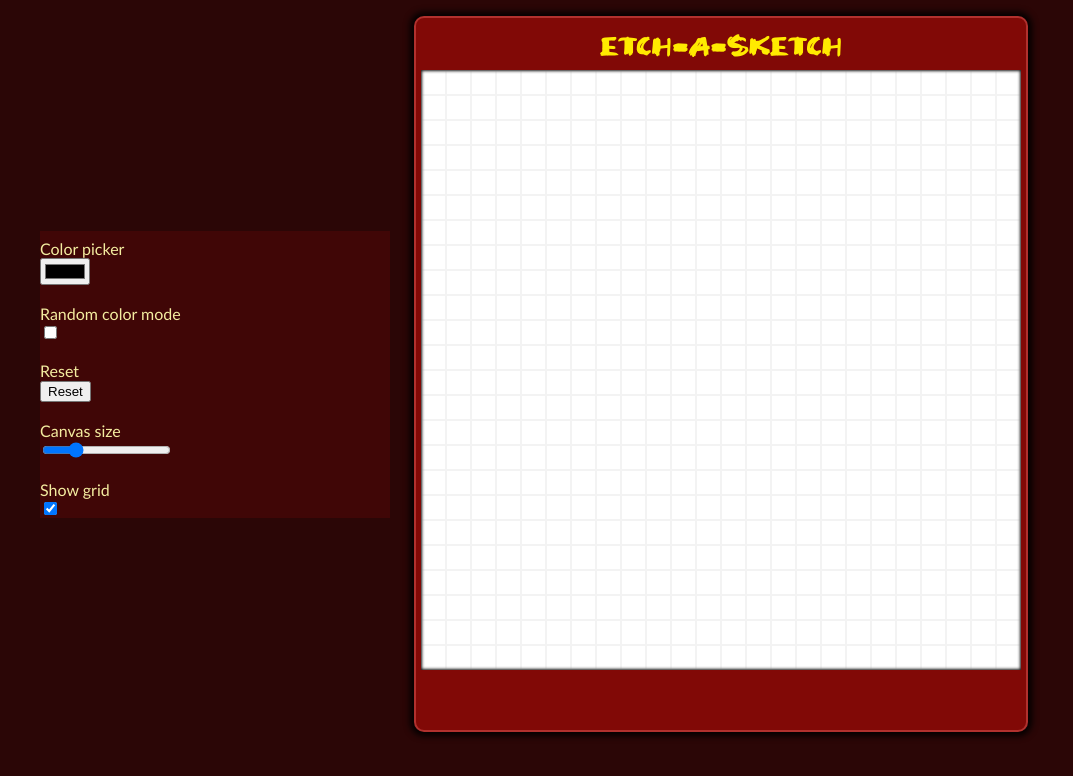
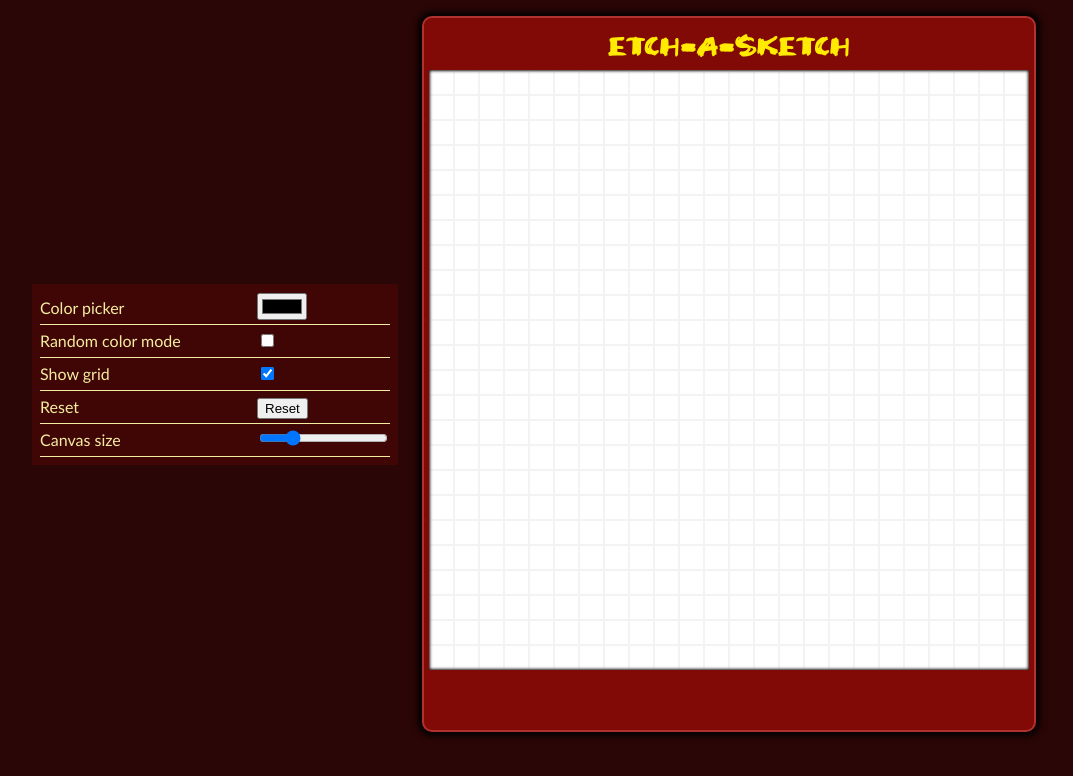
Before and after one commit to artlp/Etch-a-sketch, a plain HTML site: page index.html in a window 1280 px wide. Shown: the whole page, without its empty margins (106-1179 px from the left). Drawn offline with Linux system fonts and the light colour scheme.

Commit message:
style version 1 ready

```diff
--- a/index.html
+++ b/index.html
@@ -1,5 +1,6 @@
 <!DOCTYPE html>
 <html lang="en">
+
     <head>
         <meta charset="UTF-8">
         <meta http-equiv="X-UA-Compatible" content="IE=edge">
@@ -8,28 +9,31 @@
         <link rel="stylesheet" href="./style.css">
         <script src="./script.js" defer></script>
     </head>
+
     <body>
         <div class="wrapper">
             <div class="container">
                 <h1>Etch-a-Sketch</h1>
-            <div class="flex divcenter"></div>
+                <div class="divcenter"></div>
             </div>
-        <div class="flex controls">
-            <div class="leftflex"><label for="colorPicker">Color picker</label></div>
-            <div class="rightflex"><input type="color" name="" id="colorPicker"></div>
-            <br>
-            <div class="leftflex"><label for="randomColor">Random color mode</label></div>
-            <div class="rightflex"><input type="checkbox" name="" id="randomColor"></div>
-            <br>
-            <div class="leftflex"><label for="clearButton">Reset</label></div>
-            <div class="rightflex"><input type="button" id="resetButton" value="Reset"></div>
-            <br>
-            <div class="leftflex"><label for="canvasSize">Canvas size</label></div>
-            <div class="rightflex"><input type="range" name="" id="canvasSize" value="24" min="12" max="64"></div>
-            <br>
-            <div class="leftflex"><label for="toggleGrid">Show grid</label></div>
-            <div class="rightflex"><input type="checkbox" name="" id="toggleGrid" checked></div>
+            <div class="controls">
+                <div class="leftflex"><label for="colorPicker">Color picker</label>
+
+                    <label for="randomColor">Random color mode</label>
+                    <label for="toggleGrid">Show grid</label>
+                    <label for="clearButton">Reset</label>
+                    <label for="canvasSize">Canvas size</label>
+                </div>
+                <div class="rightflex">
+                    <div class="input"><input type="color" name="" id="colorPicker"></div>
+                    <div class="input"><input type="checkbox" name="" id="randomColor"></div>
+                    <div class="input"><input type="checkbox" name="" id="toggleGrid" checked></div>
+                    <div class="input"><input type="button" id="resetButton" value="Reset"></div>
+                    <div class="input"><input type="range" name="" id="canvasSize" value="24" min="12" max="64"></div>
+                </div>
+            </div>
         </div>
         </div>
     </body>
+
 </html>
--- a/style.css
+++ b/style.css
@@ -41,6 +41,7 @@
     color:rgb(244, 237, 160);
 }
 .divcenter {
+    box-sizing: content-box;
     display: grid;
     aspect-ratio: 1/1;
     width: 280px;
@@ -48,38 +49,49 @@
     box-shadow: inset 0 0 3px 1px rgba(0, 0, 0, 0.934);
 }
 .flex {
- /* height: 300px;
- width:auto;
- min-width: 200px; */
- box-sizing: content-box;
+
 }
 
 .controls {
+    box-sizing: content-box;
     width: 280px;
     font-family: 'Gill Sans', 'Gill Sans MT', Calibri, 'Trebuchet MS', sans-serif;
     /* border: 1px solid red; */
     margin-top: 2rem;
-    padding-top: 0.5rem;
+    padding: 0.5rem;
     background-color: #8108063e;
     display:flex;
-    flex-direction: column;
+    flex-direction: row;
     column-count: 2;
 }
 .leftflex {
-    flex: 1;
-    width: 50%;
+    display:flex;
+    flex-flow:column;
+    flex: 2;
+    align-items: flex-start;
+    justify-content: space-evenly;
+}
+
+.leftflex > *, .input {
+    height: 2rem;
+    display:block;
+    width: 100%;
+    line-height: 2rem;
+    border-bottom: 1px solid rgb(244, 237, 160);
+}
+
+.rightflex > * {
+    height: 2rem;
+    display:block;
 }
 .rightflex {
+    display:flex;
+    flex-flow:column;
     flex: 1;
-    width: 50%;
+    align-items: flex-start;
+    justify-content: space-evenly;
 }
-.controls > label {
-    padding: 1.2rem 1rem;
-    line-height: 2rem;
-}
-controls > input {
 
-}
 
 .grid {
     box-sizing: border-box;
```
Lines whose indentation alone changed are shown as unchanged.
